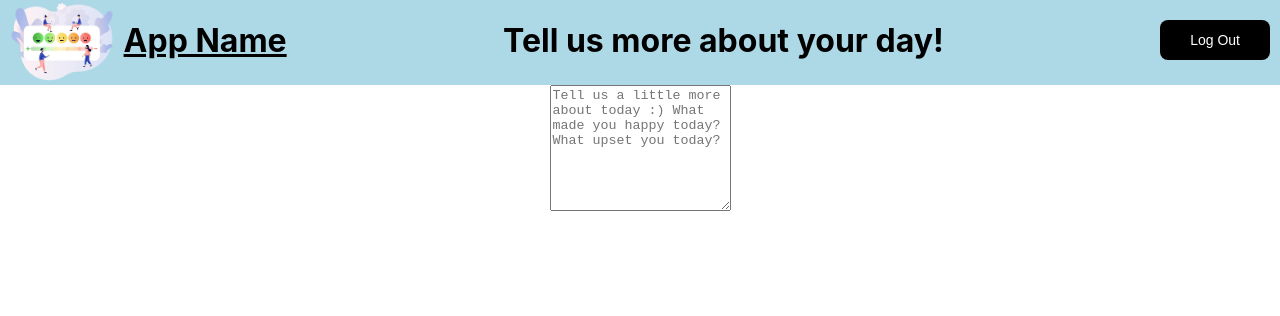
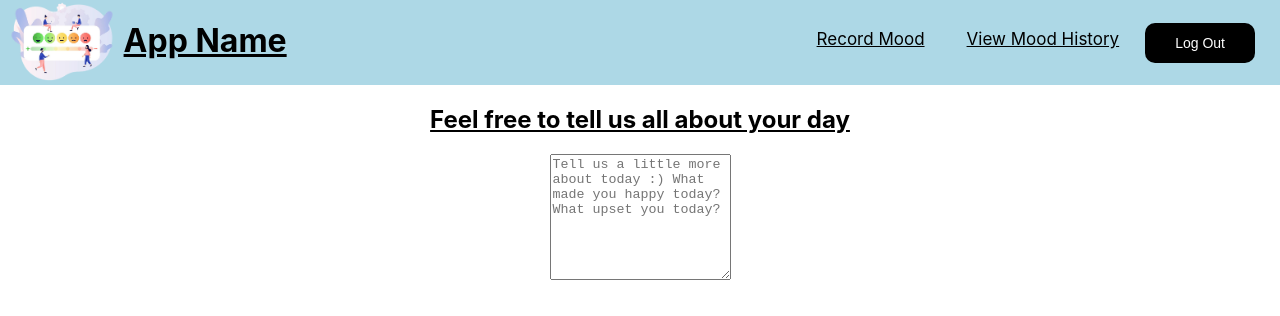
Before and after one commit to ChristopherJS1828/FinalYear_Project, a React (Create React App) app: page /pages/FeelingsDesc in a window 1280 px wide. Shown: the top 316 px of the page. Built offline with nearby package versions, Linux system fonts and the light colour scheme.

Commit message:
saving users feelings to local storage

```diff
--- a/src/pages/FeelingsDesc.css
+++ b/src/pages/FeelingsDesc.css
@@ -49,3 +49,39 @@
     margin-left: auto;
     margin-right: auto;
  }
+
+ .topnav {
+  display: flex;
+  text-align: center;
+  padding: 15px;
+}
+.topnav a {
+  color: black;
+  padding: 14px 16px;
+  font-size: 17px;
+  margin-right: 10px;
+}
+
+.logOutbtn1{
+  background-color: black;
+  border-radius: 8px;
+  cursor: pointer;
+  font-size: 14px;
+  height: 40px;
+  transform: translateY(20%);
+  margin-right: 10px;
+  border-radius: 10px;
+  background: black;
+  padding: 10px 30px;
+  color: white;
+  border: none;
+  outline: none;
+  cursor: pointer;
+  transition: all 0.2s ease-in-out;
+  text-decoration: none;
+}
+
+.userFeel-q{
+  text-align: center;
+  text-decoration: underline;
+}
--- a/src/pages/FeelingsDesc.js
+++ b/src/pages/FeelingsDesc.js
@@ -9,9 +9,19 @@ function FeelingsDesc() {
 
   const navigate = useNavigate();
 
+  console.log(localStorage.getItem("currentmood"));
+
   const handleLogout = () => {
     removeUserSession();
     // props.history.push('/pages/Login');
+    navigate("..");
+  }
+
+  const feelingspage = () => {
+    navigate("/pages/HomePage");
+  }
+
+  const viewmoods = () => {
     navigate("/pages/Login");
   }
 
@@ -22,11 +32,14 @@ function FeelingsDesc() {
       <img src = {logo}></img>
       <h1 className='logoName'>App Name</h1>
       </div>
-      <h1>Tell us more about your day!</h1>
-      <div>
-        <button className='button-2' onClick={handleLogout}>Log Out</button>
-        </div>
+
+      <div className='topnav'>
+          <a className='active' href='' onClick={feelingspage}>Record Mood</a>
+          <a href='' onClick={viewmoods}>View Mood History</a>
+          <button className='logOutbtn1' onClick={handleLogout}>Log Out</button>
       </div>
+      </div>
+      <h2 className='userFeel-q'>Feel free to tell us all about your day </h2>
 
       <div className="form-outline w-50 mb-4">
     <textarea class="form-control" id="textAreaExample1" rows="8" placeholder='Tell us a little more about today :) What made you happy today? What upset you today?'></textarea>
--- a/src/pages/HomePage.js
+++ b/src/pages/HomePage.js
@@ -17,11 +17,13 @@ function HomePage(props) {
   const handleLogout = () => {
     removeUserSession();
     // props.history.push('/pages/Login');
-    navigate("/pages/Login");
+    navigate("..");
 
   }
 
   const submit = () => {
+    let inputValue = document.getElementById("UsersMood").value;
+    localStorage.setItem("currentmood",inputValue);
     navigate("/pages/FeelingsDesc");
   }
   const feelingspage = () => {
@@ -120,7 +122,7 @@ function HomePage(props) {
   <div className='feelings'>
 
       <div>
-      <input className='userFeelings' type="text" id="Name" placeholder='Enter your answer from one of the above here :)'/>
+      <input className='userFeelings' type="text" id="UsersMood" placeholder='Enter your answer from one of the above here :)'/>
       </div>
 
       <div className='content'>
```
Also changed, not shown: src/pages/UserQuestions.css (added), src/pages/UserQuestions.js (added).
